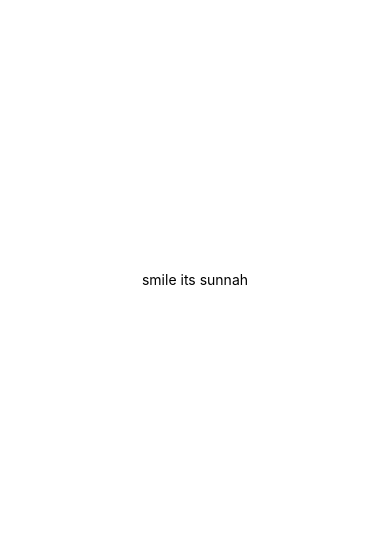
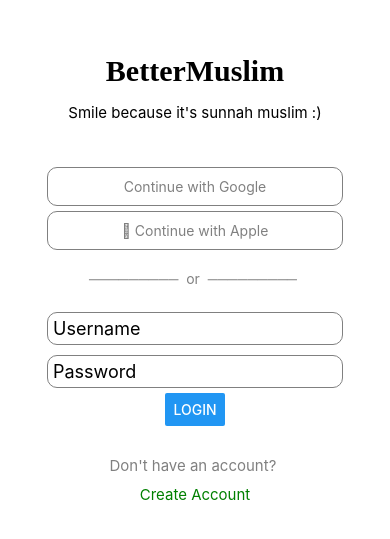
Before and after one commit to nasiima/BetterMuslimClient, a React Native app: screen / in a window 390 px wide. Shown: the part 143-682 px from the top of the page. Built offline with nearby package versions, Linux system fonts and the light colour scheme.

Commit message:
fixed the import AsyncStorage from '@react-native-async-storage/async-storage'; issue

```diff
--- a/App.js
+++ b/App.js
@@ -1,10 +1,10 @@
 import React from 'react';
-import Reminders from './components/reminders';
+import Auth from './components/auth';
 
 
 
 export default function App() {
   return (
-   <Reminders/>
+   <Auth/>
   );
 }
--- a/package.json
+++ b/package.json
@@ -9,6 +9,7 @@
     "web": "expo start --web"
   },
   "dependencies": {
+    "@react-native-async-storage/async-storage": "~1.17.3",
     "expo": "~47.0.12",
     "expo-status-bar": "~1.4.2",
     "react": "18.1.0",
```
Also changed, not shown: components/auth.js (+4 -4 lines), 1 other file (tests, documents, lock files or other folders).
